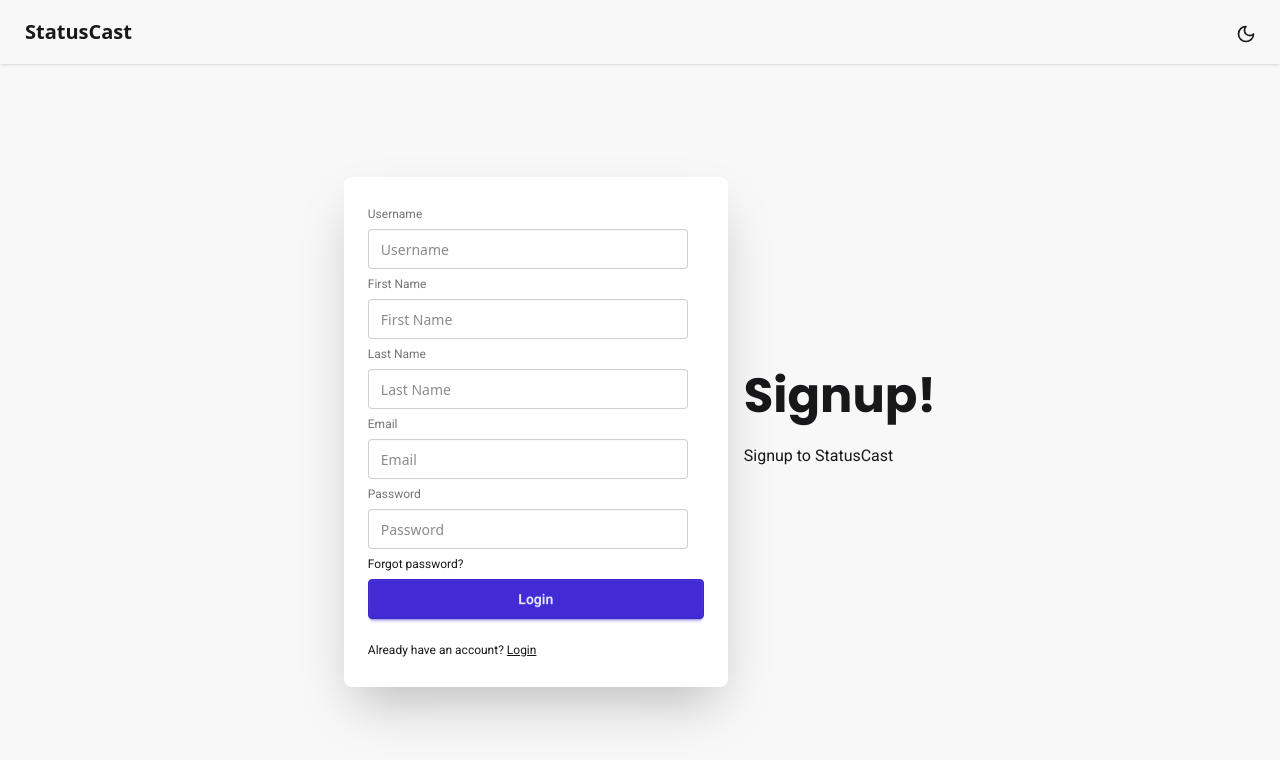
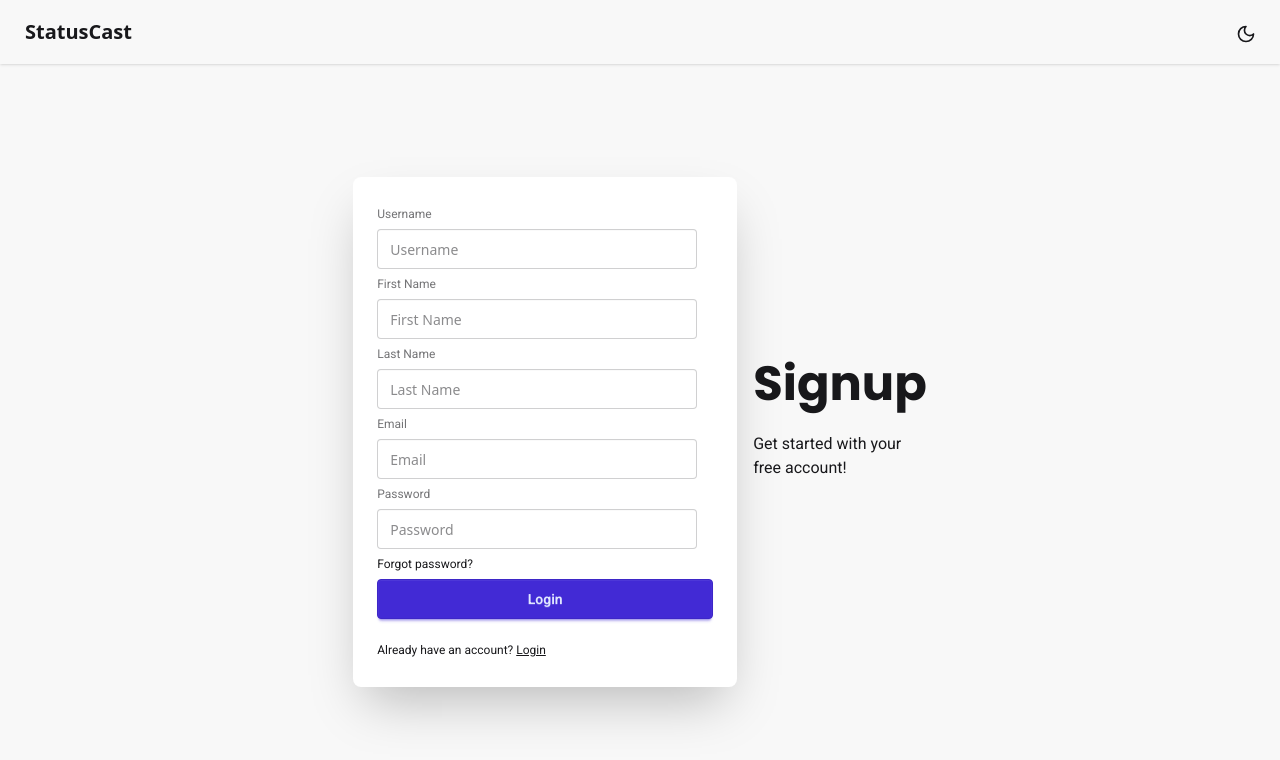
Before and after one commit to milan-sony/StatusCast, a React (Vite) app: page /signup in a window 1280 px wide. Shown: the top 760 px of the page. Built offline with nearby package versions, Linux system fonts and the light colour scheme.

Commit message:
style: description changed

```diff
--- a/src/pages/SignupPage/SignupPage.jsx
+++ b/src/pages/SignupPage/SignupPage.jsx
@@ -10,9 +10,9 @@
                 <div className="hero h-screen">
                     <div className="hero-content flex-col lg:flex-row-reverse max-w-4xl">
                         <div className="text-center lg:text-left">
-                            <h1 className="text-5xl font-bold font-[poppins]">Signup!</h1>
+                            <h1 className="text-5xl font-bold font-[poppins]">Signup</h1>
                             <p className="py-6 font-[roboto]">
-                                Signup to StatusCast
+                                Get started with your free account!
                             </p>
                         </div>
                         <div className="card bg-base-100 w-full max-w-sm shrink-0 shadow-2xl">
```
